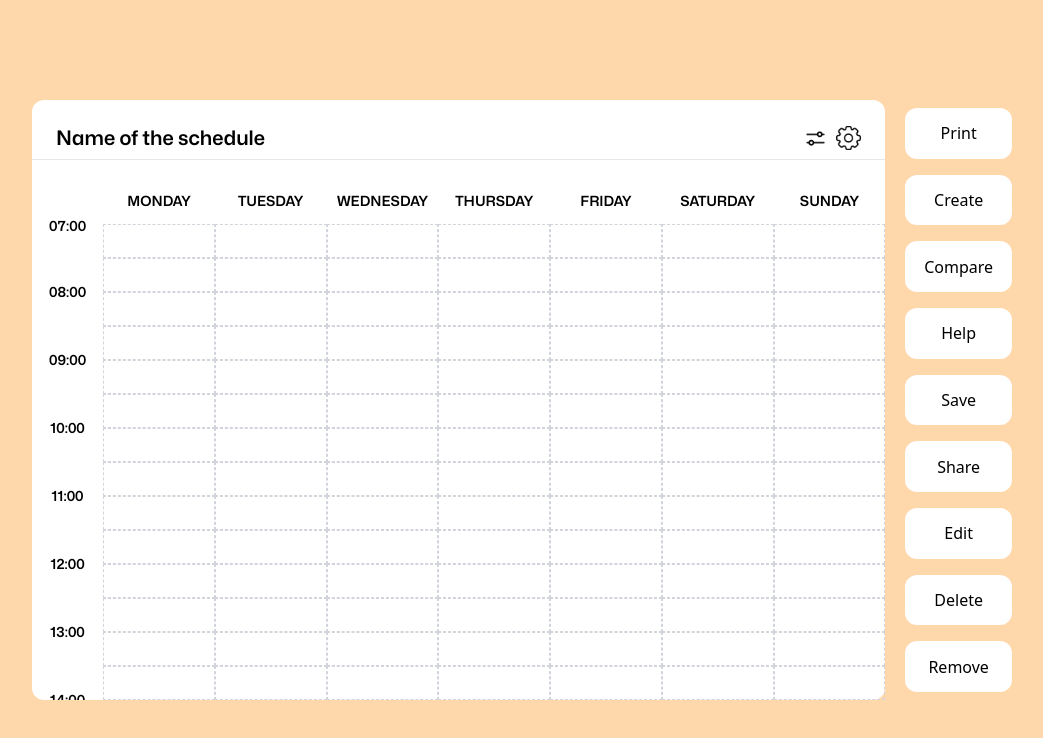
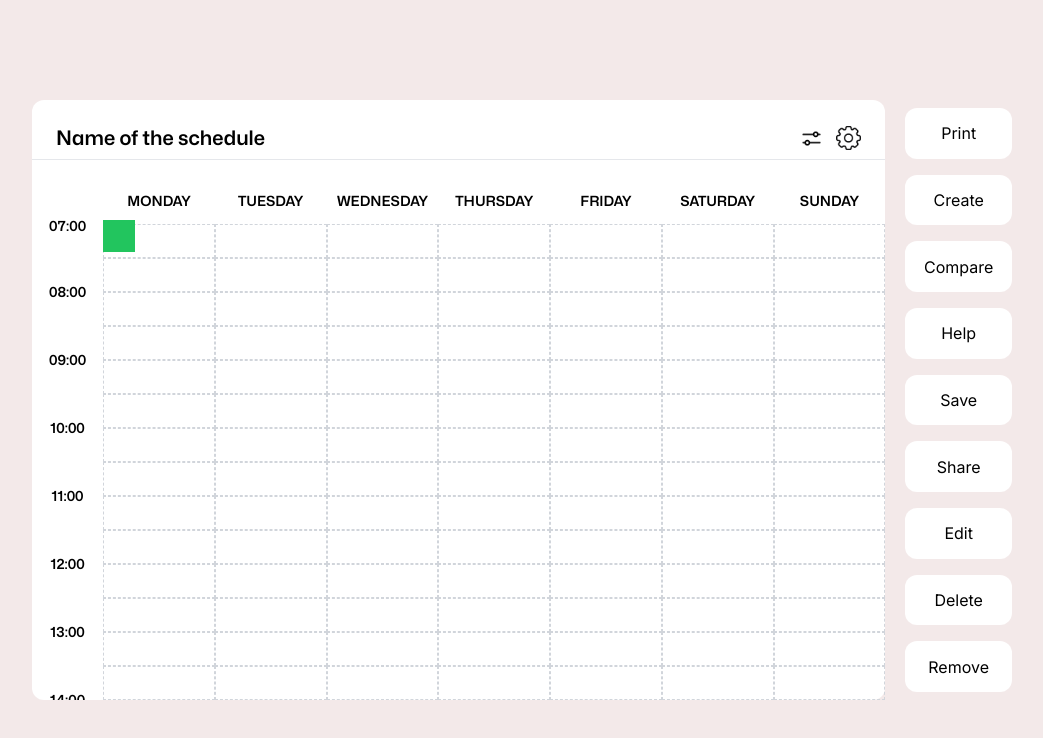
Before and after one commit to JuanVillegas95/PurrfectTiming, a Next.js app: page / in a window 1280 px wide. Shown: the top 738 px of the page, without its empty margins (118-1161 px from the left). Built offline with nearby package versions, Linux system fonts and the light colour scheme.

Commit message:
jsut in case

```diff
--- a/src/app/globals.css
+++ b/src/app/globals.css
@@ -18,5 +18,5 @@
 }
 
 body {
-  background-color: bisque;
+  background-color: #F3E9E9;
 }
--- a/src/app/layout.tsx
+++ b/src/app/layout.tsx
@@ -16,7 +16,7 @@ export default function RootLayout({
 }>) {
   return (
     <html lang="en">
-      <body className={inter.className} className="bg-orange-200">{children}</body>
+      <body className={inter.className}>{children}</body>
     </html>
   );
 }
--- a/src/app/page.tsx
+++ b/src/app/page.tsx
@@ -4,7 +4,7 @@ import Calendar from "@/components/Calendar";
 export default function Home() {
   return (
     <>
-      <div className="bg-orange-200">
+      <div>
         <Calendar/>
       </div>
     </>
--- a/src/components/Calendar.tsx
+++ b/src/components/Calendar.tsx
@@ -40,6 +40,18 @@ const generateTimeCells = (timeStart: string): string[] => {
   return TimeCellsArray;
 };
 
+const TimeCard = ({ props }: { props: Object | null }) => {
+  if (!props) return <div className="w-8 h-8 bg-green-500 absolute"></div>;
+  const {top, left, width, height} = props
+  return (
+    <div
+      style={{ width, height, top, left, backgroundColor: 'black',   position: 'absolute' }}
+    ></div>
+  );
+};
+
+
+
 
 const LayoutContainer = ({ children }: { children: React.ReactNode }) => (
   <div className="w-8/12 h-3/4 bg-white grid grid-cols-12 grid-rows-10 rounded-xl">
@@ -47,13 +59,13 @@ const LayoutContainer = ({ children }: { children: React.ReactNode }) => (
   </div>
 );
 
-const Header = ({isModalOpen, setIsModalOpen}: {isModalOpen: boolean, setIsModalOpen: (bool : boolean) => void}) => (
+const Header = ({ isModalOpen, setIsModalOpen }: { isModalOpen: boolean, setIsModalOpen: (bool: boolean) => void }) => (
   <div className="col-span-12 border-b font-mona text-xl p-6">
     <div className="flex flex-row items-center">
       <h1>Name of the schedule</h1>
       <div className="flex-grow"></div>
       <Image className="transition-transform duration-200 hover:scale-110 cursor-pointer inline-block" src={editIcon.src} alt="Edit" width={25} height={25} />
-      <Image className="transition-transform duration-200 hover:scale-110 cursor-pointer inline-block ml-2 " src={settingsIcon.src} alt="Settings" width={25} height={25} />
+      <Image className="transition-transform duration-200 hover:scale-110 cursor-pointer inline-block ml-3 " src={settingsIcon.src} alt="Settings" width={25} height={25} />
     </div>
   </div>
 );
@@ -72,7 +84,7 @@ const DaysRow = ({ days }: { days: string[] }) => (
   </div>
 );
 
-const TimeAndCells = ({ hours, timeCells}: { hours: string[], timeCells: string[] }) => (
+const TimeAndCells = ({ hours, timeCells, handleEventCard, timeCardProps }: { hours: string[], timeCells: string[], handleEventCard: (e: React.MouseEvent<HTMLDivElement, MouseEvent>) => void, timeCardProps:  Object | null}) => (
   <div className="col-span-12 row-span-9 overflow-y-auto grid grid-cols-12">
     <div className="col-span-1 m-5">
       {hours.map((hour, index) => (
@@ -82,21 +94,26 @@ const TimeAndCells = ({ hours, timeCells}: { hours: string[], timeCells: string[
       ))}
     </div>
     <div className="col-span-11">
-      <div className="grid grid-cols-7">
+      <div className="grid grid-cols-7 relative" id="cells-container">
         {Array.from({ length: 7 }, (_, index) => <div key={index} className="pb-1"></div>)}
         {Array.from({ length: 336 }, (_, index) => {
           const dayIndex = index % 7;
           const timeIndex = Math.floor(index / 7);
-          const dayName = daysOfWeek[dayIndex].toUpperCase();
+          const dayName = daysOfWeek[dayIndex];
           const timeSlot = timeCells[timeIndex];
+          const cellId = `${index}_${dayName}_${timeSlot}`;
+
           return (
-            <div
-              key={index}
-              className="border border-dashed border-gray-300 p-4"
-              data-value={`${dayName} ${timeSlot}`} // Combine day name and time slot
-            ></div>
+              <div
+                key={index}
+                id={cellId}
+                className="border border-dashed border-gray-300 p-4"
+                data-value={`${dayName} ${timeSlot}`}
+                onClick={(e) => handleEventCard(e)}
+              ></div>
           );
         })}
+        <TimeCard props={timeCardProps} />
       </div>
     </div>
   </div>
@@ -120,21 +137,34 @@ const Calendar = () => {
   const [hours, setHours] = useState<string[]>([]);
   const [timeCells, setTimeCells] = useState<string[]>([]);
   const [isModalOpen, setIsModalOpen] = useState<boolean>(false);
-
+  const [timeCardProps, setTimeCardProps] = useState<Object | null>(null);
 
   useEffect(() => {
     setHours(generateHours(timeStart));
     setTimeCells(generateTimeCells(timeStart));
   }, [timeStart]);
 
+  const handleEventCard = (e: React.MouseEvent<HTMLDivElement, MouseEvent>) => {
+    const cellsContainer = document.getElementById("cells-container") as HTMLDivElement;
+    const cell = document.getElementById(e.currentTarget.id) as HTMLDivElement;
+    const cellsContainerProps = cellsContainer.getBoundingClientRect();
+    const cellProps = cell.getBoundingClientRect();
+
+    const top = cellProps.top - cellsContainerProps.top;
+    const left = cellProps.left - cellsContainerProps.left;
+    const width = cellProps.width;
+    const height = cellProps.height;
+
+    setTimeCardProps({ top:top, left:left, width:width, height:height });
+  }
   return (
     <>
       <div className="flex items-center justify-center h-screen">
         <LayoutContainer>
-          <Header isModalOpen={isModalOpen} setIsModalOpen={setIsModalOpen}/>
+          <Header isModalOpen={isModalOpen} setIsModalOpen={setIsModalOpen} />
           <Empty />
           <DaysRow days={daysOfWeek} />
-          <TimeAndCells hours={hours} timeCells={timeCells} />
+          <TimeAndCells hours={hours} timeCells={timeCells} handleEventCard={handleEventCard} timeCardProps={timeCardProps} />
         </LayoutContainer>
         <SideBarContainer />
       </div>
```
